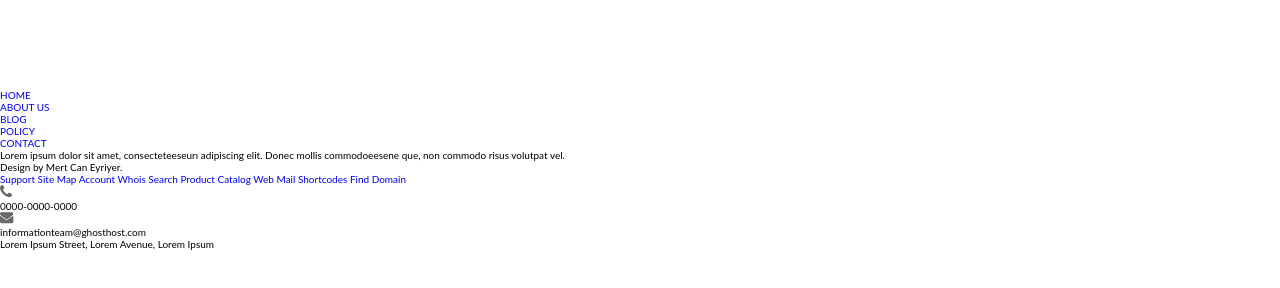
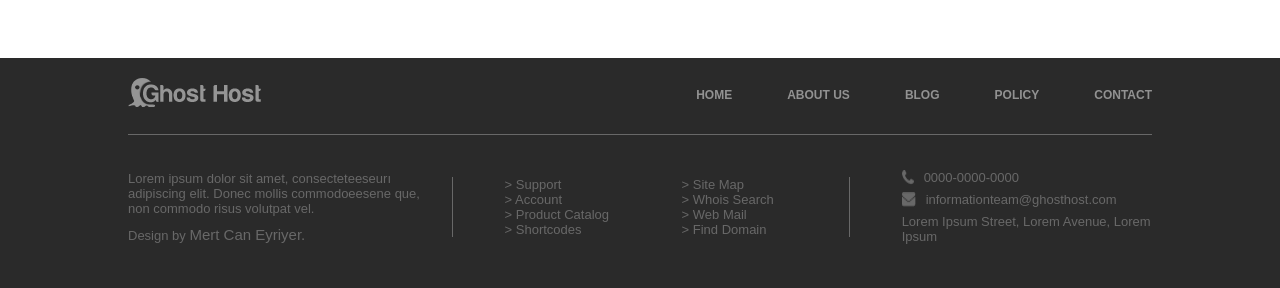
Before and after one commit to ton9q/markup-2018q3, a plain HTML site: page index.html in a window 1280 px wide. Shown: the part 2392-2680 px from the top of the page. Before the commit the page ends 2642 px from the top, so only its background shows below. Drawn offline with Linux system fonts and the light colour scheme; a web font is replaced by a local one.

Commit message:
feat(props footer): add properties of footer

```diff
--- a/css/style.css
+++ b/css/style.css
@@ -1072,3 +1072,253 @@ header
         margin: 20px 0;
     }
 }
+
+
+/***** FOOTER *****/
+
+
+footer
+{
+    height: 240px;
+
+    background-color: rgb(42,42,42);
+}
+
+.footer_navigation
+{
+    font-family: 'Lato-Medium', sans-serif;
+
+    display: flex;
+
+    width: 80%;
+    margin: 0 auto;
+    padding-bottom: 20px;
+
+    border-bottom: 1px solid rgb(104,104,104);
+
+    justify-content: space-between;
+}
+
+.footer_logo
+{
+    font-size: 2.9rem;
+
+    margin-top: 20px;
+
+    cursor: pointer;
+
+    opacity: .5;
+}
+
+.footer_logo:hover
+{
+    opacity: 1;
+}
+
+.bottom-nav
+{
+    margin-top: 30px;
+}
+
+.bottom-nav a
+{
+    font-size: 1.2rem;
+    font-weight: bold;
+
+    margin-left: 55px;
+    padding-bottom: 30px;
+
+    color: rgb(146,146,146);
+}
+
+.bottom-nav a:hover
+{
+    color: rgb(255,255,255);
+    border-bottom: 1px solid rgb(255,255,255);
+}
+
+.bottom-nav ul
+{
+    display: flex;
+}
+
+.area
+{
+    font-family: 'Lato-Light', sans-serif;
+
+    display: flex;
+
+    width: 80%;
+    margin: 4px auto;
+    padding: 24px 0;
+
+    color: rgb(104,104,104);
+
+    align-items: center;
+    align-content: center;
+}
+
+.designer-area-1
+{
+    width: 33%;
+    padding-right: 3%;
+
+    align-content: center;
+}
+
+.area p,
+.area a,
+.area span
+{
+    font-size: 1.3rem;
+}
+
+.designer-area-1 .designer
+{
+    padding-top: 10px;
+}
+
+.designer-area-1 .designer span
+{
+    font-size: 1.5rem;
+}
+
+.designer-area-1 .designer span:hover
+{
+    color: rgb(255, 255, 255);
+}
+
+.menu-area-2
+{
+    width: 33%;
+    padding: 0 5%;
+
+    border-right: 1px solid rgb(104,104,104);
+    border-left: 1px solid rgb(104,104,104);
+}
+
+.menu-area-2 a
+{
+    transition: all 1s;
+
+    color: rgb(104,104,104);
+}
+
+.menu-area-2 a:hover
+{
+    padding-left: 5px;
+
+    color: rgb(255,255,255);
+}
+
+.menu-area-2 a::before
+{
+    content: '> ';
+}
+
+.menu-area-2
+{
+    display: grid;
+
+    grid-template-columns: 2;
+    grid-template-areas: '1 1'
+    '1 1'
+    '1 1'
+    '1 1';
+    column-gap: 48px;
+}
+
+.contacts-area-3
+{
+    padding-left: 5%;
+}
+
+.contacts-area-3 .phone,
+.contacts-area-3 .mail
+{
+    display: flex;
+}
+
+.contacts-area-3 img
+{
+    padding-right: 10px;
+}
+
+.contacts-area-3 > div
+{
+    margin: 7px 0;
+}
+
+@media screen and (max-width: 1200px)
+{
+    .designer-area-1,
+    .menu-area-2,
+    .contacts-area-3
+    {
+        padding: 5px;
+    }
+
+    .menu-area-2
+    {
+        column-gap: 5px;
+    }
+}
+
+@media screen and (max-width: 900px)
+{
+    footer
+    {
+        height: 280px;
+    }
+
+    .footer_navigation
+    {
+        display: none;
+    }
+
+    .area
+    {
+        display: flex;
+        overflow: hidden;
+        flex-direction: column;
+    }
+
+    .area > div:not(:last-child)
+    {
+        border-bottom: 1px solid rgb(104,104,104);
+    }
+
+    .menu-area-2
+    {
+        border: 0 solid;
+    }
+
+    .area,
+    .designer-area-1,
+    .menu-area-2,
+    .contacts-area-3
+    {
+        width: 100%;
+    }
+
+    .menu-area-2
+    {
+        padding-left: 33%;
+    }
+}
+
+@media screen and (max-width: 800px)
+{
+    footer
+    {
+        height: 310px;
+    }
+}
+
+@media screen and (max-width: 480px)
+{
+    .menu-area-2
+    {
+        padding-left: 15%;
+    }
+}
```
